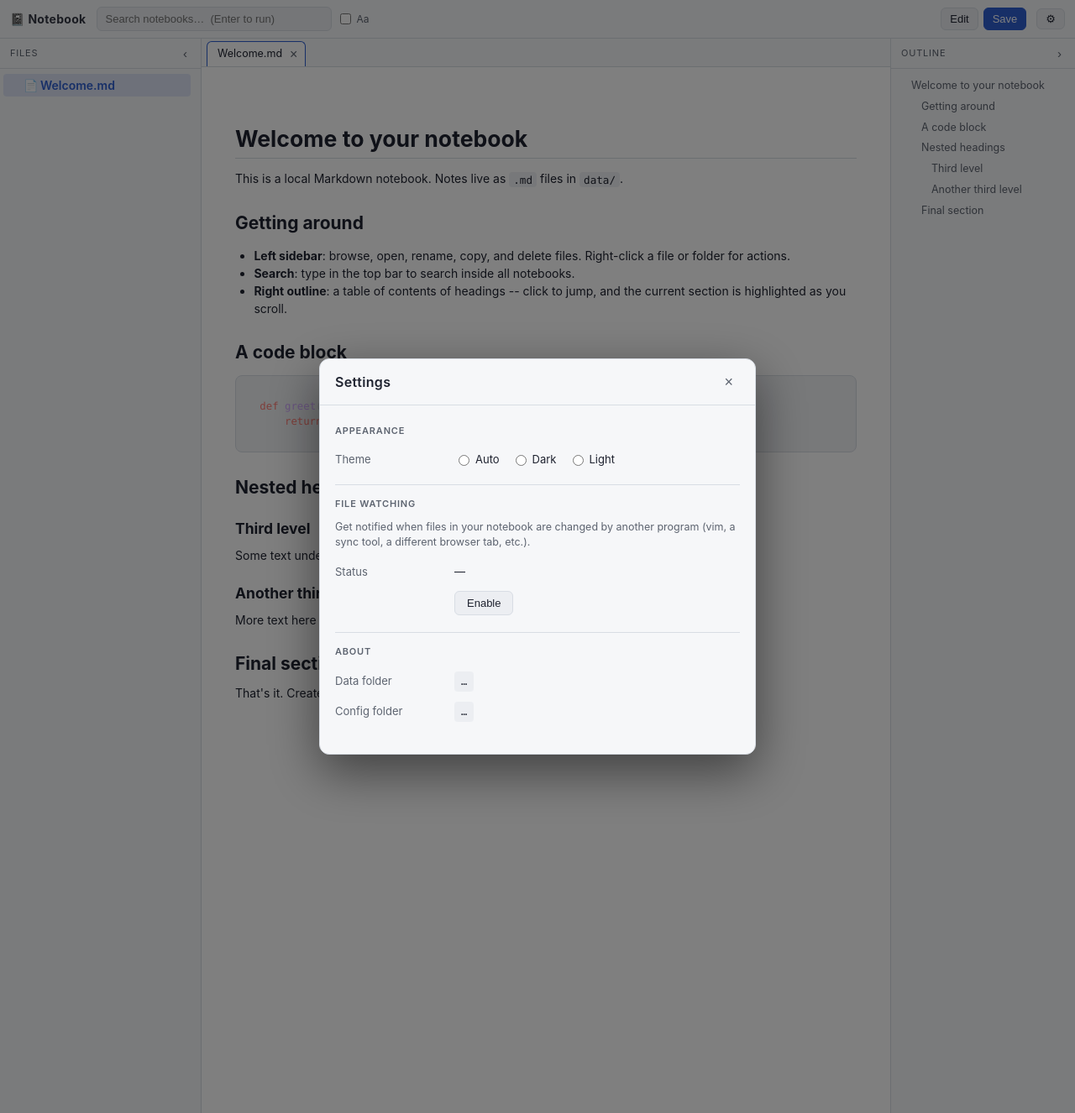
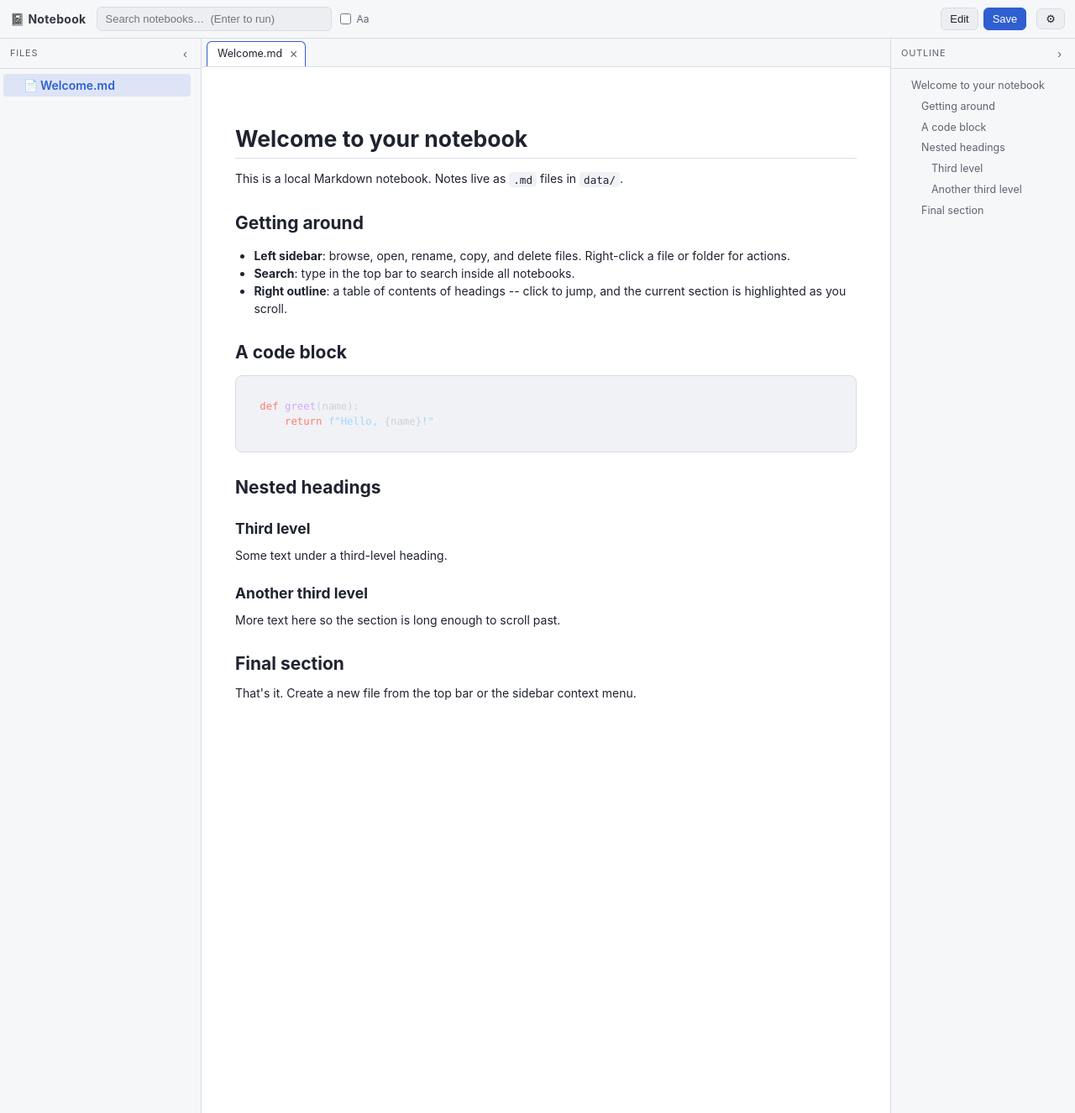
Before and after one commit to breeze101792/notebook-server, a Flask app: page / in a window 1280 px wide. Shown: the whole page at 84% size. Run offline with Flask 3, Linux system fonts and the light colour scheme; data that the repository does not hold is empty.

Commit message:
Fix settings modal popping up on page load
The overlay had `display: flex` and the [hidden] attribute alone
wasn't enough: the class selector outranks the UA's
`[hidden] { display: none }` rule, so the modal was always visible
regardless of the markup. Re-assert the hidden state explicitly with
a more specific selector, and add a regression test that checks the
computed display is 'none' on load.

```diff
--- a/static/css/style.css
+++ b/static/css/style.css
@@ -351,6 +351,10 @@ body.resizing .resize-handle .resize-handle-bar { background: var(--accent); }
   justify-content: center;
   z-index: 2000;
 }
+/* The `hidden` attribute is in the markup, but our `display: flex` above
+ * outranks the UA's `[hidden] { display: none }`. Re-assert it explicitly
+ * so the overlay starts closed and stays closed. */
+.settings-overlay[hidden] { display: none; }
 .settings-modal {
   width: min(520px, 92vw);
   max-height: 86vh;
```
Also changed, not shown: tests/dom/test_dom.js (+9 -0 lines).
